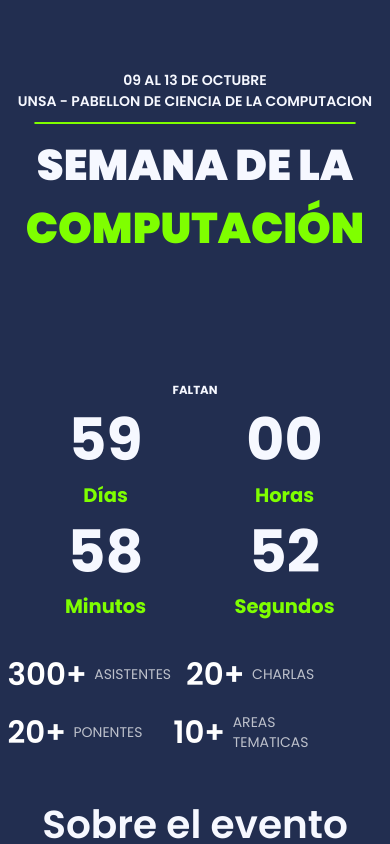
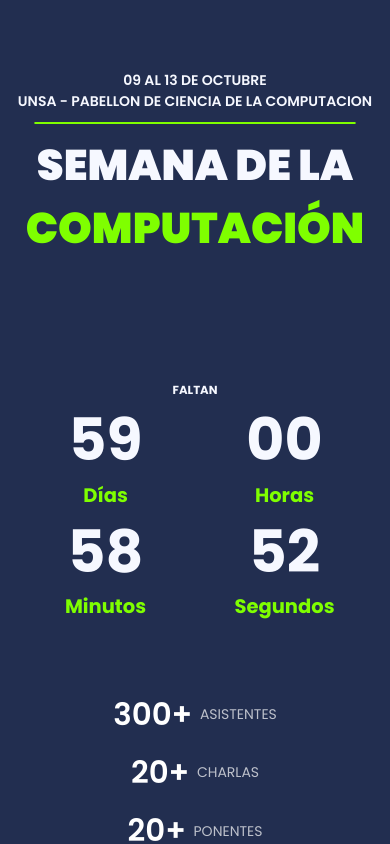
Before and after one commit to i-am-sergio/react-web-epcc, a React (Vite) app: page / in a window 390 px wide. Shown: the top 844 px of the page. Built offline with nearby package versions, Linux system fonts and the light colour scheme.

Commit message:
Fixed Stats

```diff
--- a/src/components/Stats.jsx
+++ b/src/components/Stats.jsx
@@ -3,9 +3,9 @@ import styles from "../style";
 import "../css/stats.css"
 
 const Stats = () => (
-  <section className={`${styles.flexCenter} flex-row flex-wrap sm:mb-20 mb-6 container-stats`}>
+  <section className={`${styles.flexCenter} flex w-full flex-wrap sm:mb-20 mb-6 container-stats`}>
     {stats.map((stat) => (
-      <div key={stat.id} className={`flex-1 flex justify-start items-center flex-row m-3`} >
+      <div key={stat.id} className={`${styles.paddingX} flex-1 flex justify-start items-center flex-row m-3`} >
         <h4 className="font-poppins font-semibold xs:text-[40.89px] text-[30.89px] xs:leading-[53.16px] leading-[43.16px] text-white">
           {stat.value}
         </h4>
--- a/src/css/stats.css
+++ b/src/css/stats.css
@@ -1,12 +1,18 @@
-.container-stats{
-    /* display: flex; */
-    /* flex-direction: inherit; */
-    /* background-color: red; */
-    /* margin-right: 15%; */
+.container-stats {
+  align-items:center;
+  justify-content: center;
 }
 
-@media (max-width: 500px) {
+@media (max-width: 768px) {
     .container-stats {
-      margin-right: 15%;
+      display: flex;
+        flex-direction: column;
+        align-items: center;
+        justify-content: center;
+        width: 100%;
+        text-align: center;
+        padding-top: 40px;
+        padding-bottom: 40px;
+        white-space: nowrap;
     }
   }
```
